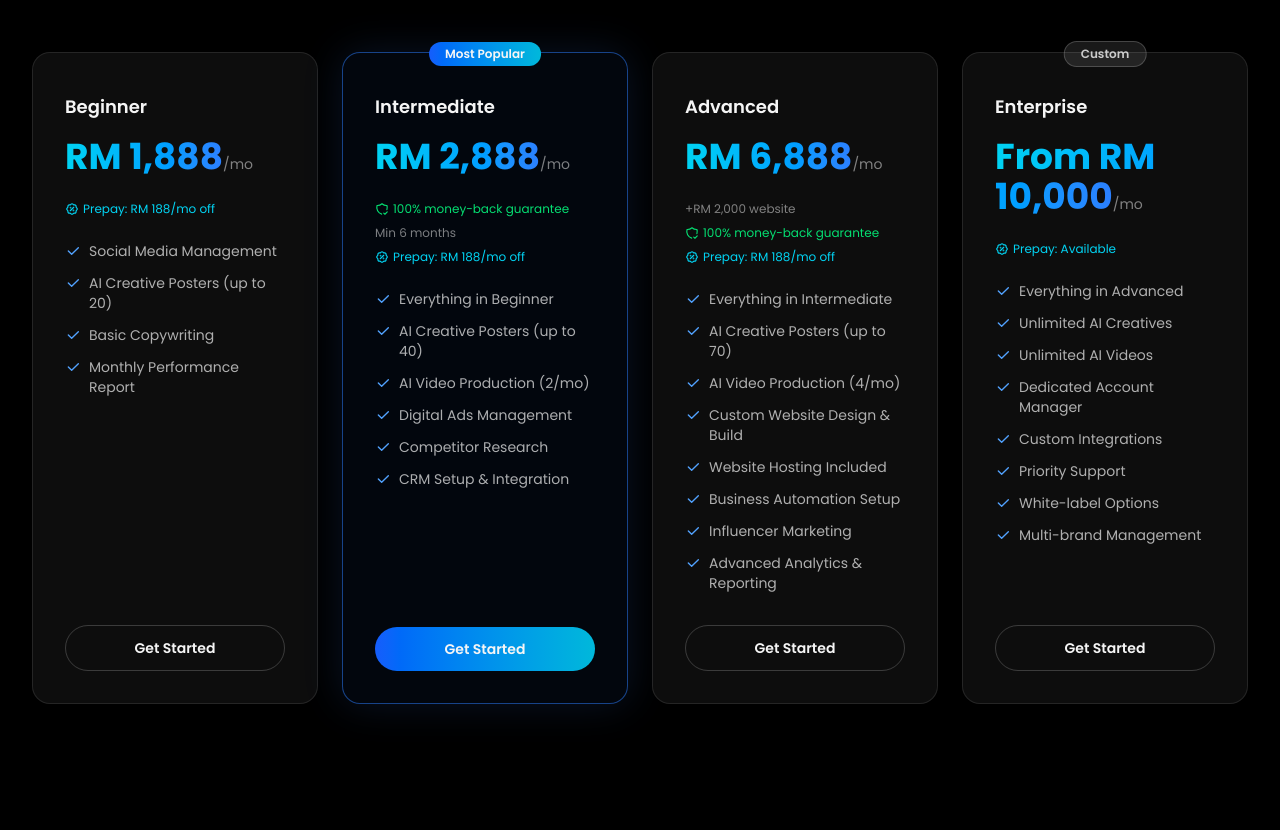
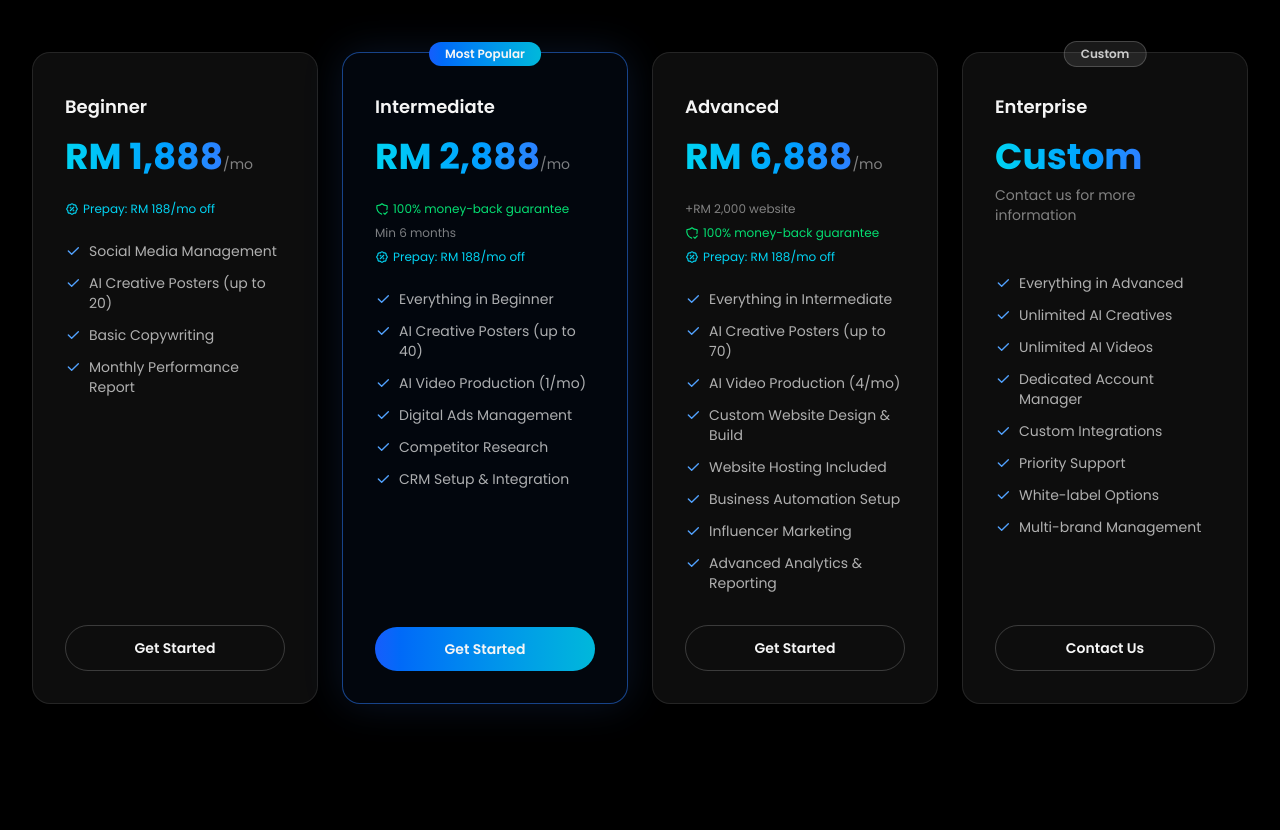
Before and after one commit to NotJohn04/Agenz-Website, a Next.js app: page /pricing in a window 1280 px wide. Shown: the part 620-1450 px from the top of the page. Built offline with nearby package versions, Linux system fonts and the light colour scheme.

Commit message:
pricing change

```diff
--- a/components/Pricing.tsx
+++ b/components/Pricing.tsx
@@ -51,7 +51,7 @@ const tiers = [
     features: [
       "Everything in Beginner",
       "AI Creative Posters (up to 40)",
-      "AI Video Production (2/mo)",
+      "AI Video Production (1/mo)",
       "Digital Ads Management",
       "Competitor Research",
       "CRM Setup & Integration",
@@ -81,13 +81,13 @@ const tiers = [
   },
   {
     name: "Enterprise",
-    price: "From RM 10,000",
-    period: "/mo",
+    price: "Custom",
+    period: "",
     badge: "Custom",
     oneTime: null,
     guarantee: false,
     contract: null,
-    discount: "Available",
+    discount: null,
     features: [
       "Everything in Advanced",
       "Unlimited AI Creatives",
@@ -99,6 +99,7 @@ const tiers = [
       "Multi-brand Management",
     ],
     highlighted: false,
+    customCta: "Contact Us",
   },
 ];
 
@@ -253,6 +254,11 @@ export function Pricing({ onOpenLeadForm }: PricingProps) {
                     {tier.price}
                   </span>
                   <span className="text-white/50 text-sm">{tier.period}</span>
+                  {tier.price === "Custom" && (
+                    <p className="text-sm text-white/50 mt-2">
+                      Contact us for more information
+                    </p>
+                  )}
                 </div>
 
                 {/* Meta Info */}
@@ -301,7 +307,7 @@ export function Pricing({ onOpenLeadForm }: PricingProps) {
                       : "border border-white/20 text-white hover:bg-white/10 hover:border-white/30"
                   }`}
                 >
-                  Get Started
+                  {"customCta" in tier && tier.customCta ? tier.customCta : "Get Started"}
                 </button>
               </motion.div>
             ))}
```
